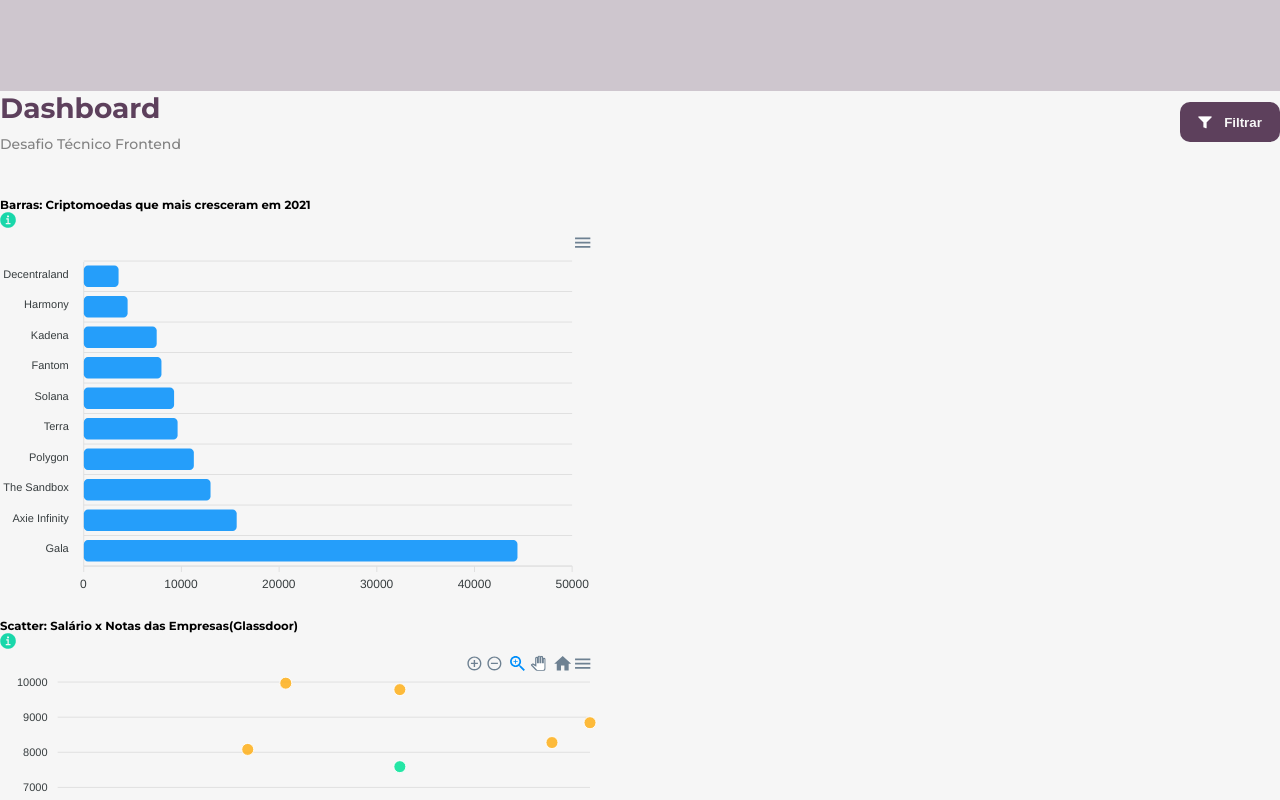
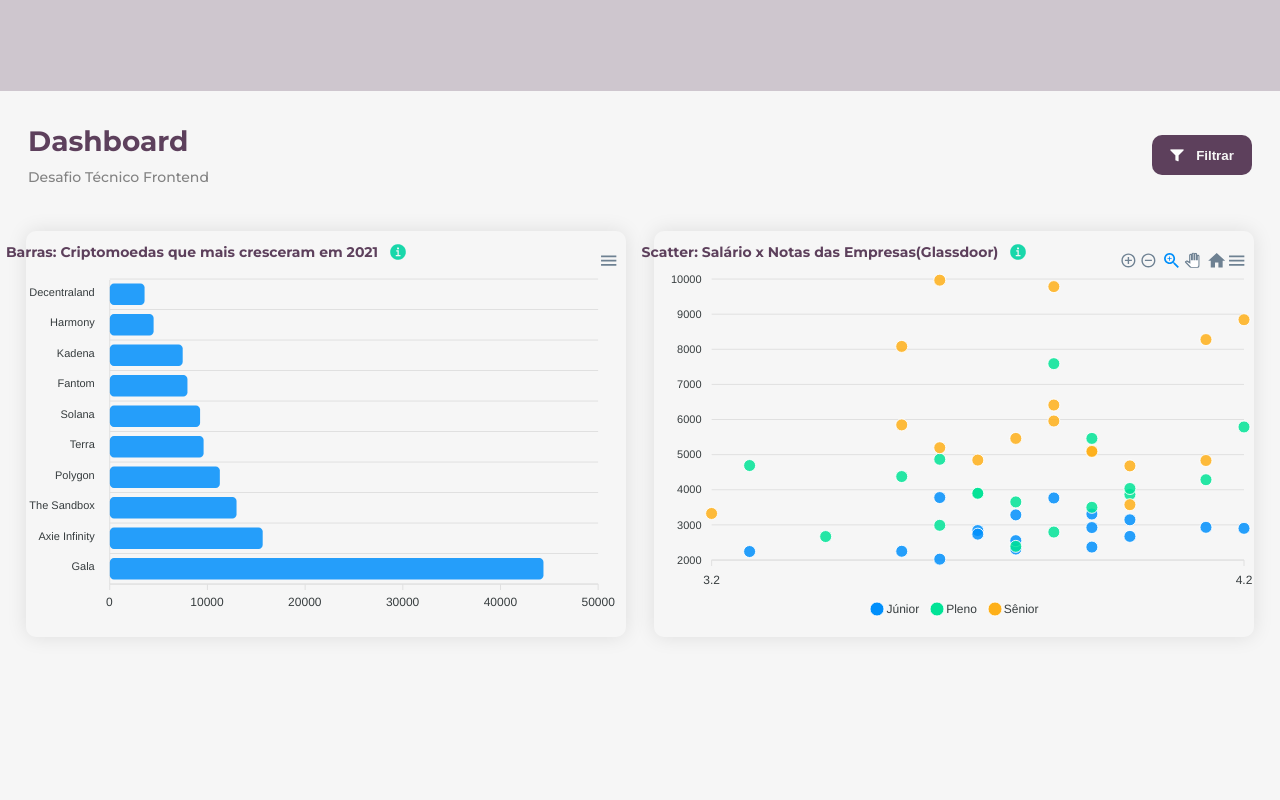
Before and after one commit to RSobrinho/DesafioEstagio, a React (Create React App) app: page / in a window 1280 px wide. Shown: the top 800 px of the page. Built offline with nearby package versions, Linux system fonts and the light colour scheme.

Commit message:
feat e fix: implementacao da estilizacao do ScatterChart, e organizacao dos containers e dos graficos para um redimensionamento na pagina melhor

```diff
--- a/src/style.css
+++ b/src/style.css
@@ -12,9 +12,23 @@
   height: 9.1rem;
 }
 
-/* MainContainer */
-.container {
-  margin: 3.3rem 2.8rem;
+/* Containers */
+.Header__container {
+  display: flex;
+  flex-direction: column;
+  justify-content: center;
+  align-items: center;
+
+  margin: 3.3rem 2.8rem 4.5rem;
+}
+
+.Charts__container {
+  display: flex;
+  justify-content: center;
+  align-items: center;
+  column-gap: 2.8rem;
+
+  margin: 0rem 2.8rem;
 }
 
 /* Header (Title + Subtitle + FilterButton) */
@@ -23,7 +37,8 @@
   justify-content: space-between;
   align-items: center;
 
-  margin-bottom: 4.5rem;
+  width: 100%;
+  max-width: 144rem;
 }
 
 .Header > div {
@@ -61,33 +76,36 @@
 }
 
 /* CardStyle */
-.card__container {
+.Card {
   display: flex;
-  justify-content: center;
   align-items: center;
   flex-direction: column;
 
   box-shadow: 0px 0px 20px rgba(0, 0, 0, 0.1);
   border-radius: 10px;
 
-  max-width: 68rem;
+  width: 100%;
+  max-width: 70.4rem;
 }
 
-.card__container > .card__info {
+/* Bar/Scatter Charts */
+.Card__infoChart {
   display: flex;
   column-gap: 1.2rem;
 
   position: relative;
   color: #5d405c;
 
-  top: 1.7rem;
+  top: 1.2rem;
   right: 12rem;
+
+  z-index: 1;
 }
 
-.card__info > h3 {
+.Card__infoChart h3 {
   font-size: 1.4rem;
 }
 
-.card__info > img {
+.Card__infoChart img {
   object-fit: contain;
 }
```
